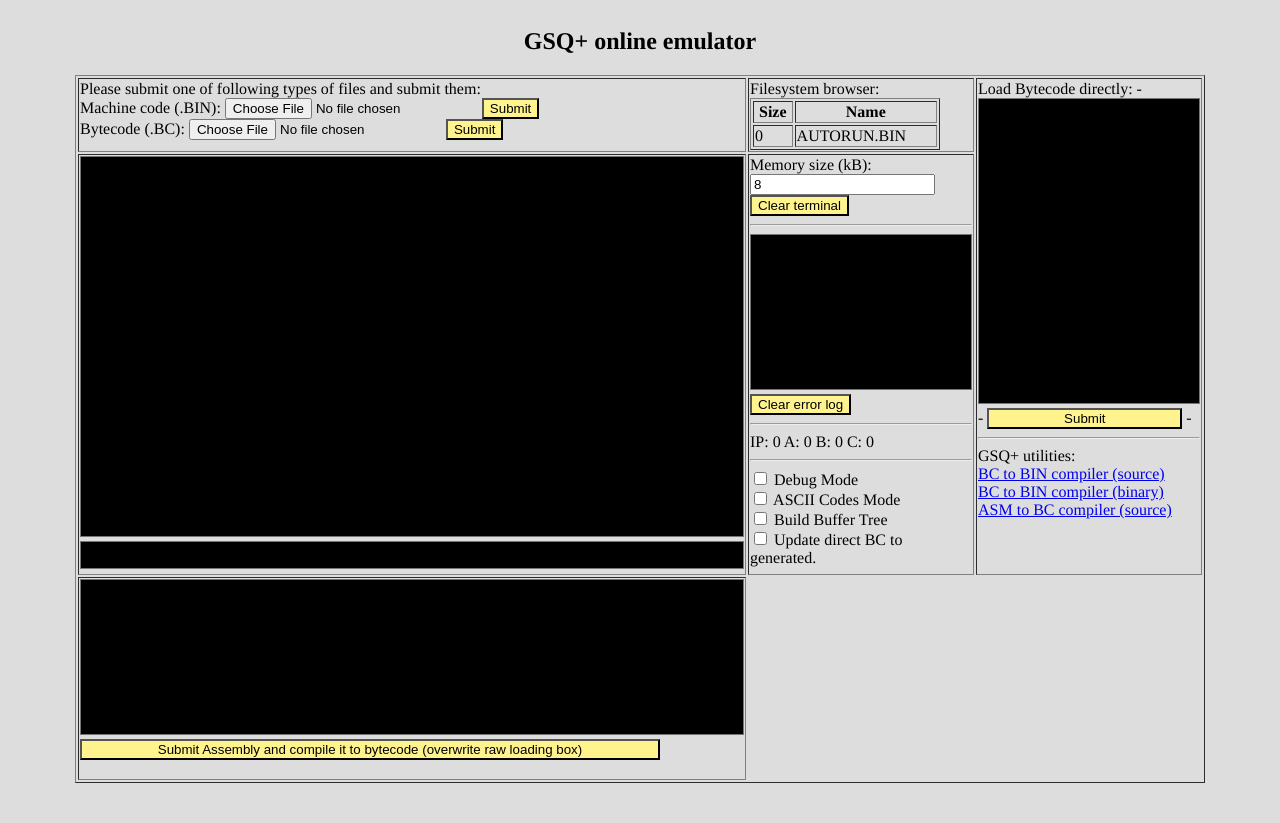
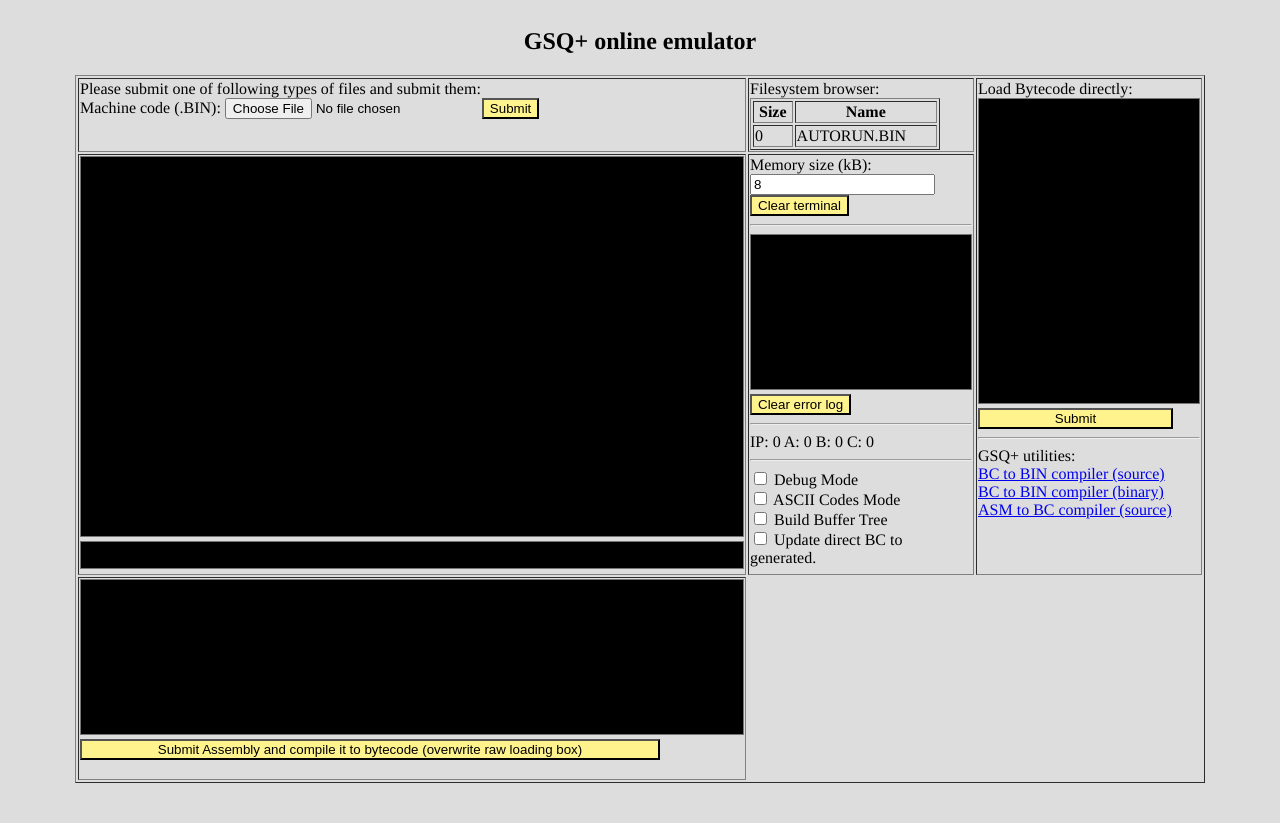
Before and after one commit to KrzysztofSzewczyk/GSQ, a PHP site: page / in a window 1280 px wide. Shown: the top 823 px of the page. Run offline with PHP 8.4, Linux system fonts and the light colour scheme.

Commit message:
Remove bytecode execution possibility

```diff
--- a/web/index.php
+++ b/web/index.php
@@ -35,13 +35,6 @@
                                                                         <button onClick="machineSubmit()" class="genericbutton">Submit</button>
                                                                 </div>
                                                         </div>
-                                                        <div>
-                                                                <div class="inlined">Bytecode (.BC):</div>
-                                                                <div class="inlined">
-                                                                        <input id="file-input2" type="file" name="name" />
-                                                                        <button onClick="bytecodeSubmit()" class="genericbutton">Submit</button>
-                                                                </div>
-                                                        </div>
                                                 </div>
                                         </td>
                                         <td valign="top" valign="top" class="smaller">
@@ -53,9 +46,9 @@
                                         </td>
                                         <td rowspan="2" valign="top">
                                                 Load Bytecode directly:
--                                               <textarea id="gsqdir" rows="20" cols="25" class="ogsq"></textarea>
--                                               <button onClick="rawBytecode()" class="genericbutton widthybutton">Submit</button>
--                                               <hr>
+                                                <textarea id="gsqdir" rows="20" cols="25" class="ogsq"></textarea>
+                                                <button onClick="rawBytecode()" class="genericbutton widthybutton">Submit</button>
+                                                <hr>
                                                 GSQ+ utilities: <br>
                                                 <a href="https://gist.github.com/kspalaiologos/95fe195653ceff9570470b2cc076fc13/raw/a195950847a6c97d23d5fb99a41e6a4081a141b2/sq2gsq.c">BC to BIN compiler (source)</a><div></div>
                                                 <a href="https://gist.github.com/kspalaiologos/7adf30666418209990fa2ca28a4bc344/raw/d46c82d5b13b09a53545cfb9c6d000db87906536/sq2gsq.exe">BC to BIN compiler (binary)</a><div></div>
```
